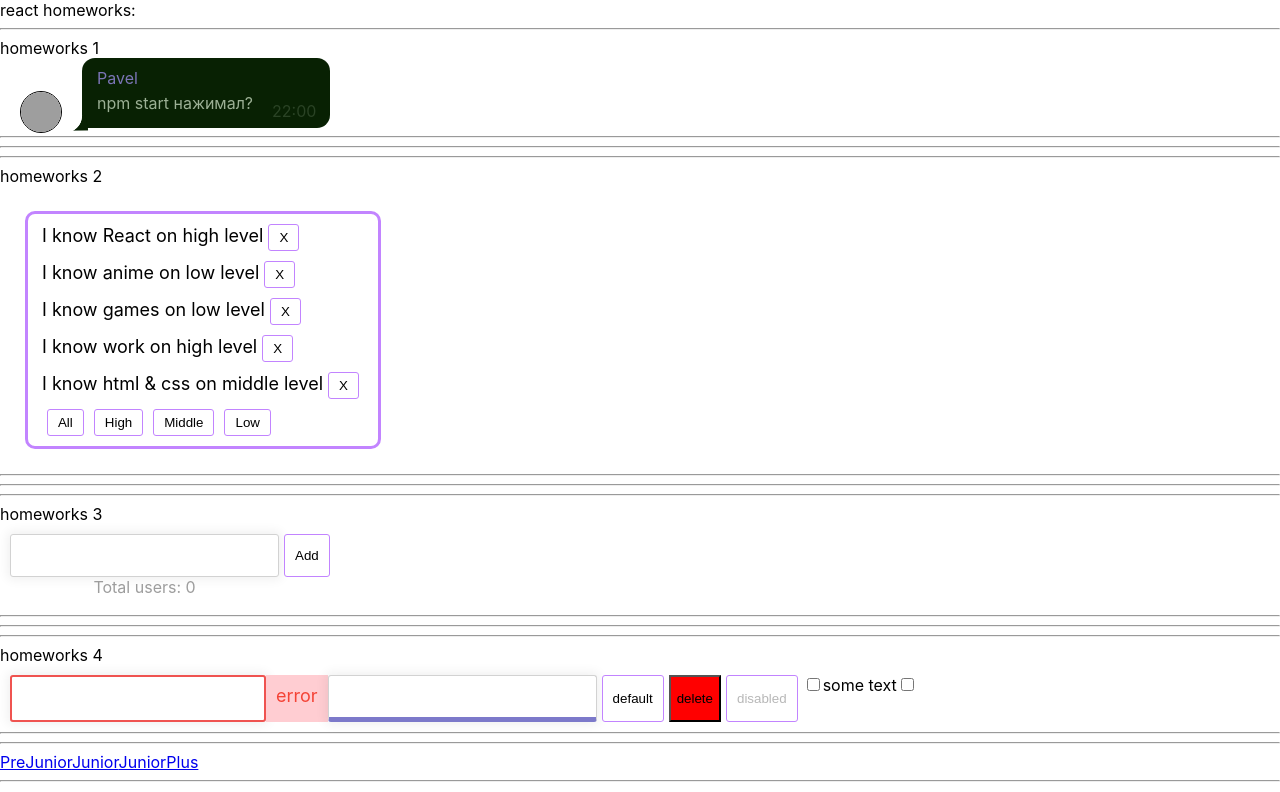
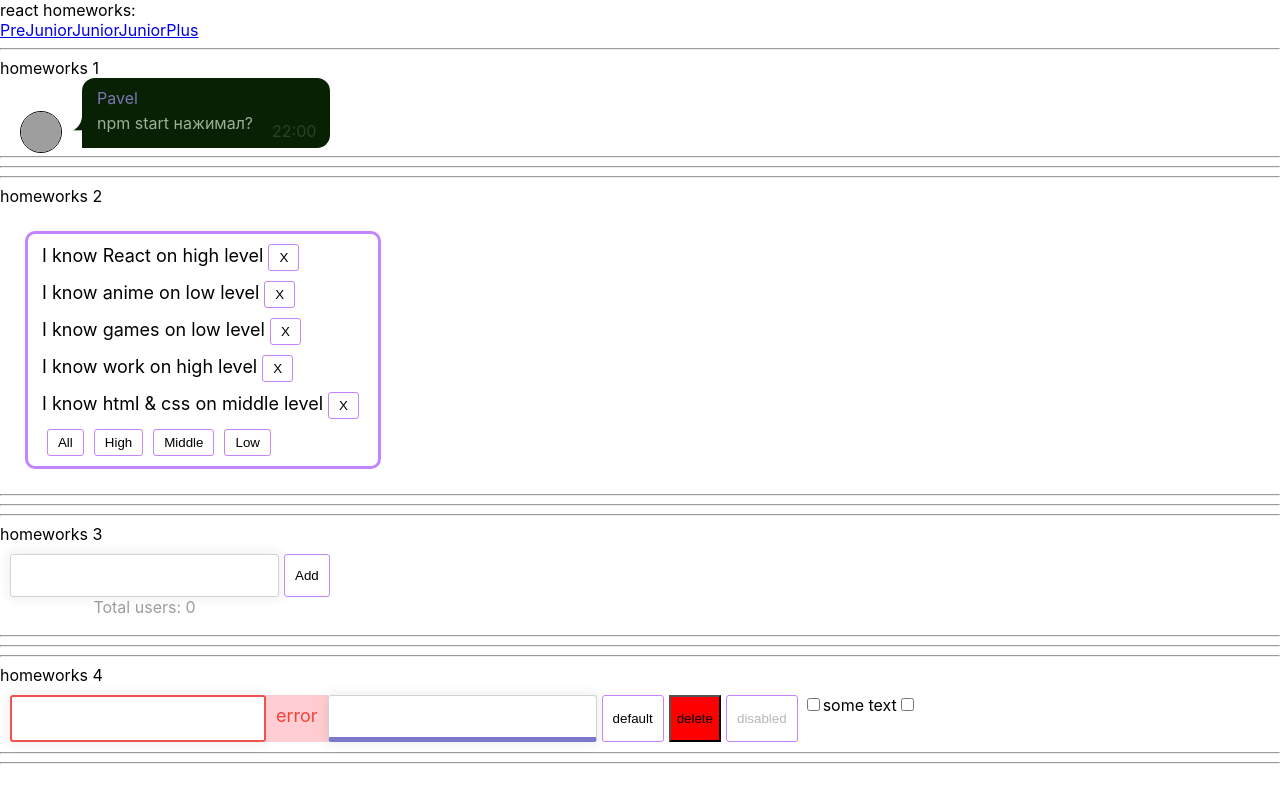
Before and after one commit to Lapa17/homeworks-lapa, a React (Create React App) app: page /#/pre-junior in a window 1280 px wide. Shown: the top 792 px of the page. Built offline with nearby package versions, Linux system fonts and the light colour scheme; grey boxes are pictures that could not be loaded.

Commit message:
refactoring

```diff
--- a/src/p1-main/m1-ui/u1-app/App.tsx
+++ b/src/p1-main/m1-ui/u1-app/App.tsx
@@ -11,10 +11,10 @@ function App() {
     return (
         <div className={s.App}>
             <div>react homeworks:</div>
-            <HW1/>
+            {/* <HW1/>
             <HW2/>
             <HW3/>
-            <HW4/>
+            <HW4/> */}
             <HW5/>
 
         </div>
```
